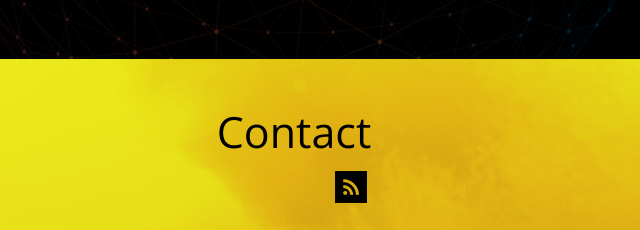
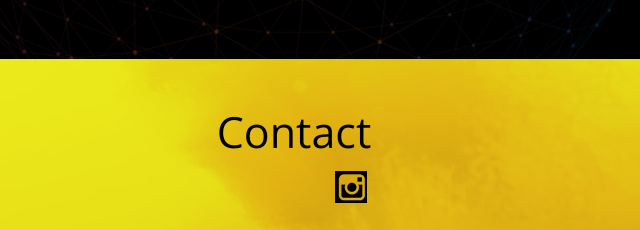
Before and after one commit to abdullaniyas/abdullaniyas.github.io, a plain HTML site: page index.html in a window 1280 px wide. Shown: the part 2476-2706 px from the top of the page, 346-986 px from the left. Drawn offline with nearby package versions, Linux system fonts and the light colour scheme; some packages are replaced by stand-ins of ours.

Commit message:
ui changes

```diff
--- a/css/niyas.css
+++ b/css/niyas.css
@@ -656,7 +656,7 @@ expe {
     background-image: url(../images/linkedin_b.png);
 }
 .instagram {
-    background-image: url(../images/rss_b.png);
+    background-image: url(../images/insta_b.png);
 }
 .twitter {
     background-image: url(../images/twitter_b.png);
@@ -669,7 +669,7 @@ expe {
     background-image: url(../images/linkedin_w.png);
 }
 .instagram:hover {
-    background-image: url(../images/rss_w.png);
+    background-image: url(../images/insta_w.png);
 }
 .twitter:hover {
     background-image: url(../images/twitter_w.png);
```
